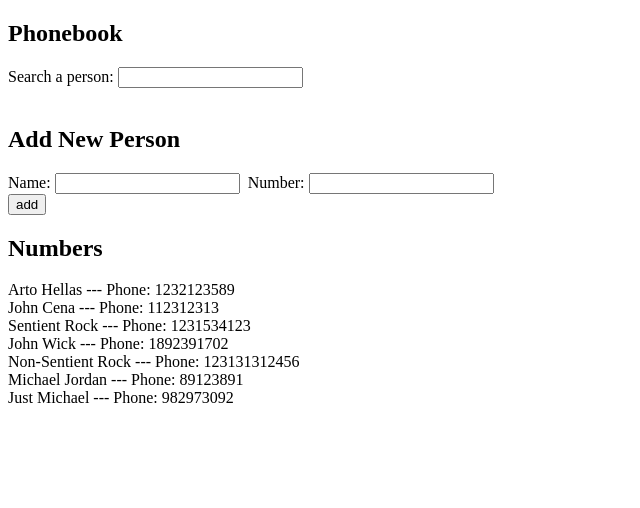
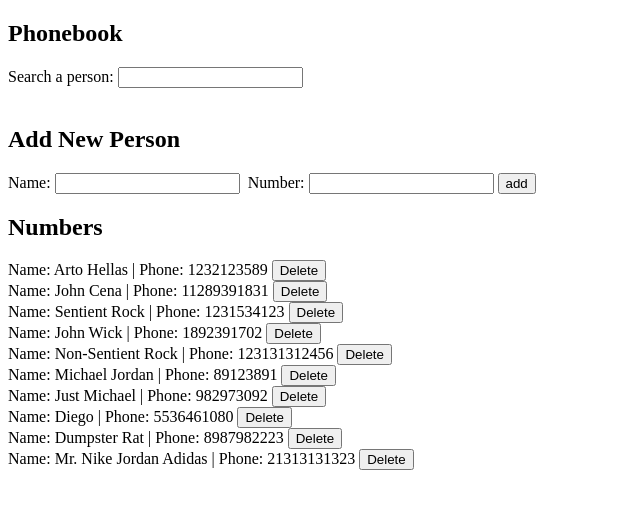
Before and after one commit to rmzNadir/Full-stack-open-2020, a React (Create React App) app in the folder part2/phonebook/: page / in a window 1280 px wide. Shown: the top 508 px of the page, without its empty margins (0-640 px from the left). Built offline with nearby package versions, Linux system fonts and the light colour scheme; data requests are answered from the project's data file.

Commit message:
Exercises 2.15-2.18

```diff
--- a/part2/phonebook/db.json
+++ b/part2/phonebook/db.json
@@ -1,5 +1,5 @@
 {
-    "persons":[
+  "persons": [
     {
       "name": "Arto Hellas",
       "phone": "1232123589",
@@ -7,33 +7,48 @@
     },
     {
       "name": "John Cena",
-          "phone": "112312313",
-          "id":2
+      "phone": "11289391831",
+      "id": 2
     },
     {
       "name": "Sentient Rock",
       "phone": "1231534123",
-          "id":3
+      "id": 3
     },
     {
       "name": "John Wick",
       "phone": "1892391702",
-          "id":4
+      "id": 4
     },
     {
       "name": "Non-Sentient Rock",
       "phone": "123131312456",
-          "id":5
+      "id": 5
     },
     {
       "name": "Michael Jordan",
       "phone": "89123891",
-          "id":6
+      "id": 6
     },
     {
       "name": "Just Michael",
       "phone": "982973092",
-          "id":7
+      "id": 7
+    },
+    {
+      "name": "Diego",
+      "phone": "5536461080",
+      "id": 8
+    },
+    {
+      "name": "Dumpster Rat",
+      "phone": "8987982223",
+      "id": 9
+    },
+    {
+      "name": "Mr. Nike Jordan Adidas",
+      "phone": "21313131323",
+      "id": 11
     }
   ]
 }
--- a/part2/phonebook/src/App.js
+++ b/part2/phonebook/src/App.js
@@ -1,8 +1,9 @@
 import React, { useState, useEffect } from "react";
-import Persons from "./components/Persons"
+import Persons from "./components/Persons";
 import Filter from "./components/Filter";
 import PersonForm from "./components/PersonForm";
-import Axios from "axios";
+
+import commService from "./services/communication";
 
 const App = () => {
   const [persons, setPersons] = useState([]);
@@ -12,24 +13,37 @@ const App = () => {
   const [newSearch, setNewSearch] = useState("");
   const [newQuery, setNewQuery] = useState([]);
 
-  useEffect(()=>{
-    Axios.get('http://localhost:3001/persons').then(response => setPersons(response.data))
-  },[])
+  useEffect(() => {
+    commService.getAll().then((response) => {
+      setPersons(response.data);
+    });
+  }, []);
 
   const handleSubmit = (e) => {
     e.preventDefault();
-    if (persons.find((person) => person.name === newName)) {
-      alert(`${newName} is already registeded`);
-    } else {
+
     const personObject = {
       name: newName,
       phone: newPhone,
     };
 
-      setPersons(persons.concat(personObject));
+    if (persons.find((person) => person.name === newName)) {
+      const PersonToUpdate = persons.find((person) => person.name === newName)
+      //console.log(PersonToUpdate)
+      if(window.confirm(`${newName} is already added to phonebook, replace the old number with a new one?`)){
+        commService.update(PersonToUpdate.id,personObject).then(response => {
+          setPersons(persons.map(person => person.id !== PersonToUpdate.id ? person : response.data))
+          setNewName("");
+          setNewPhone("");
+        })
+      }
+    } else {
+      commService.create(personObject).then((response) => {
+        setPersons(persons.concat(response.data));
         //console.log(persons)
         setNewName("");
         setNewPhone("");
+      });
     }
   };
 
@@ -56,6 +70,16 @@ const App = () => {
     setNewQuery(search);
   };
 
+  const handleDelete = (person) =>{
+    //console.log(person)
+    if(window.confirm(`Are you sure you want to delete ${person.name}?`)){
+      commService.remove(person.id).then(
+        setPersons(persons.filter(p => p.id !== person.id)),
+        //console.log(persons)
+      )
+    }
+  }
+
   return (
     <div>
       <h2>Phonebook</h2>
@@ -74,7 +98,7 @@ const App = () => {
         handlePhoneInput={handlePhoneInput}
       />
       <h2>Numbers</h2>
-      <Persons persons={persons}/>
+      <Persons persons={persons} handleDelete={handleDelete} />
     </div>
   );
 };
--- a/part2/phonebook/src/components/Person.js
+++ b/part2/phonebook/src/components/Person.js
@@ -1,11 +1,12 @@
 import React from 'react'
 
 const Person = (props) => {
+    const {handleDelete} = props
     const {name,phone} = props.person
     //console.log(props.person)
     return (
         <div>
-            {name} --- Phone: {phone}
+            Name: {name} | Phone: {phone} <button onClick={()=>handleDelete(props.person)}>Delete</button>
         </div>
     )
 }
--- a/part2/phonebook/src/components/PersonForm.js
+++ b/part2/phonebook/src/components/PersonForm.js
@@ -6,10 +6,7 @@ const PersonForm = (props) => {
     <form onSubmit={handleSubmit}>
       <div>
         Name: <input value={newName} onChange={handleNameInput} />
-        &nbsp; Number: <input value={newPhone} onChange={handlePhoneInput} />
-      </div>
-      <div>
-        <button type="submit">add</button>
+        &nbsp; Number: <input value={newPhone} onChange={handlePhoneInput} /> <button type="submit">add</button>
       </div>
     </form>
   );
--- a/part2/phonebook/src/components/Persons.js
+++ b/part2/phonebook/src/components/Persons.js
@@ -2,8 +2,8 @@ import React from "react";
 import Person from "./Person";
 
 const Persons = (props) => {
-  const { persons } = props;
-  return persons.map((person) => <Person key={person.name} person={person} />);
+  const { persons, handleDelete } = props;
+  return persons.map((person) => <Person key={person.name} person={person} handleDelete={handleDelete} />);
 };
 
 export default Persons;
--- /dev/null
+++ b/part2/phonebook/src/services/communication.js
@@ -0,0 +1,25 @@
+import axios from 'axios'
+const baseUrl = 'http://localhost:3001/persons'
+
+const getAll = () => {
+  return axios.get(baseUrl)
+}
+
+const create = newObject => {
+  return axios.post(baseUrl, newObject)
+}
+
+const update = (id, newObject) => {
+  return axios.put(`${baseUrl}/${id}`, newObject)
+}
+
+const remove = (id) => {
+    return axios.delete(`${baseUrl}/${id}`)
+}
+
+export default {
+  getAll: getAll,
+  create: create,
+  update: update,
+  remove: remove,
+}
```
Lines whose indentation alone changed are shown as unchanged.
